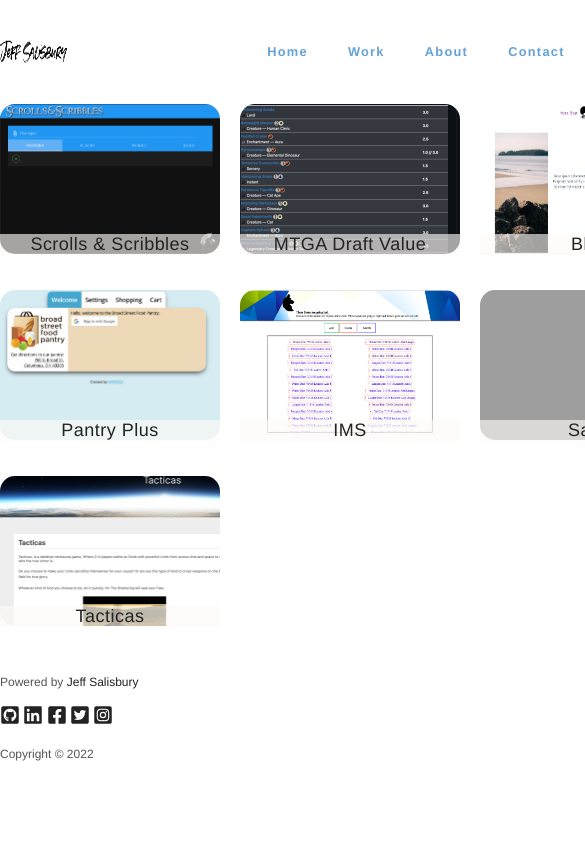
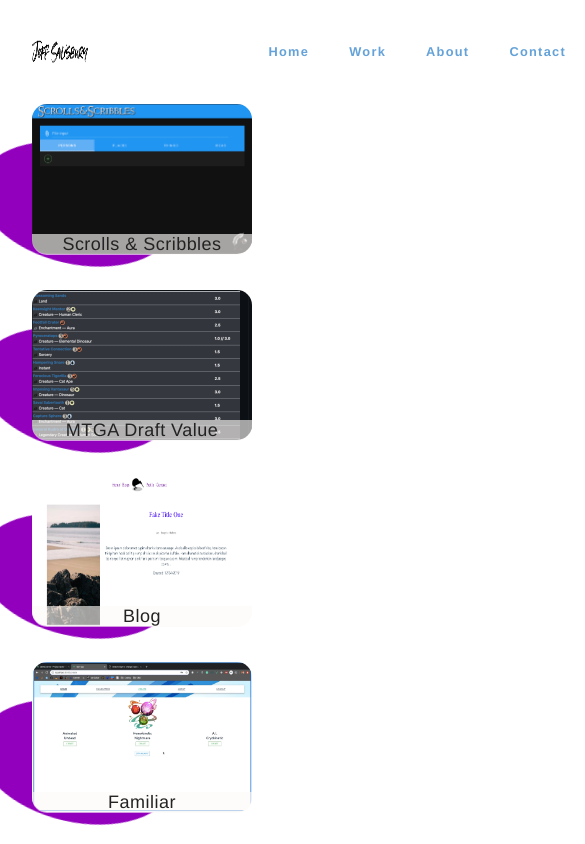
Before and after one commit to JDSalisbury/react-portfolio, a React (Create React App) app: page /projects in a window 390 px wide. Shown: the top 844 px of the page, 585 px wide, since content can reach past the window. Built offline with nearby package versions, Linux system fonts and the light colour scheme; grey boxes are pictures that could not be loaded.

Commit message:
Adding auto fit and minmax on grid for better responsiveness. also added spinning things cause why not.

```diff
--- a/src/App.css
+++ b/src/App.css
@@ -4,6 +4,8 @@
   max-width: 940px;
   margin: 0 auto;
   position: relative;
+  padding-left: 2rem;
+  padding-right: 2rem;
 
 }
 body {
--- a/src/components/skills/Skills.css
+++ b/src/components/skills/Skills.css
@@ -35,5 +35,5 @@ progress[value] {
 
   .small-png {
     width: 55px;
-    left: -6px;
+    left: 25px;
   }
--- a/src/components/work/Work.css
+++ b/src/components/work/Work.css
@@ -1,6 +1,7 @@
 #work-content {
     float: left;
     margin-bottom: 30px;
+    width: 100%;
 }
 
 * {
@@ -16,14 +17,38 @@ a:visited {
   }
 
   a:hover {
-    color: #6700e5;
+    color: #9200bd;
   }
+
+
+
+.spin_splat {
+    animation: spin 20s linear infinite;
+    position: absolute;
+    width: 120px;
+    height: 200px;
+    z-index: -2;
+    border-radius: 100%;
+    background-color: #9200bd;
+    margin-right: 131px;
+}
+
+@keyframes spin {
+    from {
+        transform:rotate(0deg);
+    }
+    to {
+        transform:rotate(360deg);
+    }
+}
 
 .hfeed {
     display: grid;
     gap: 20px;
-    grid-template-columns: repeat(4, 1fr);
+    grid-template-columns: repeat(auto-fit, minmax(220px, 1fr));
 }
+
+
 
 .post-title {
     margin-top: -20px;
@@ -34,8 +59,15 @@ a:visited {
     font-weight: 500;
     display: flex;
     justify-content: center;
+    border-bottom-left-radius: 15px;
+    border-bottom-right-radius: 15px;
+    width: 220px;
 }
-
+.proj_box {
+    display: flex;
+    justify-content: center;
+    width: 220px;
+}
 .byline {
     margin: 0 0 0 0;
     font-size: 0.9166666666666667em;
--- a/src/components/work/Work.js
+++ b/src/components/work/Work.js
@@ -24,6 +24,8 @@ function Work() {
         {currentList &&
           currentList.map((project) => {
             return (
+              <div className="proj_box">
+                <div className="spin_splat"></div>
                 <div key={project.link}>
                   <Link
                     to={{ pathname: "/projects/" + project.link }}
@@ -46,6 +48,7 @@ function Work() {
                     </Link>
                   </h2>
                 </div>
+              </div>
             );
           })}
       </div>
```
Lines whose indentation alone changed are shown as unchanged.
